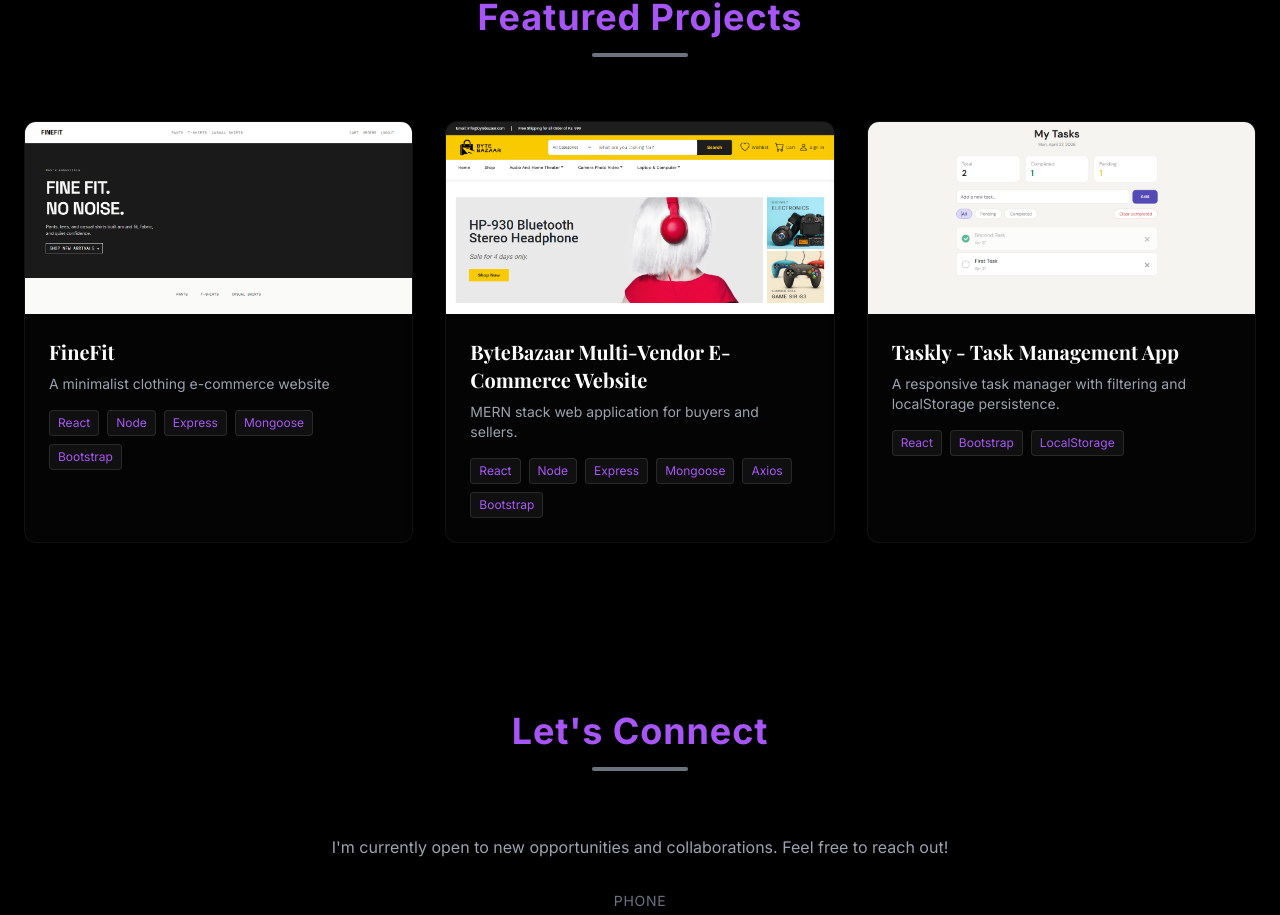
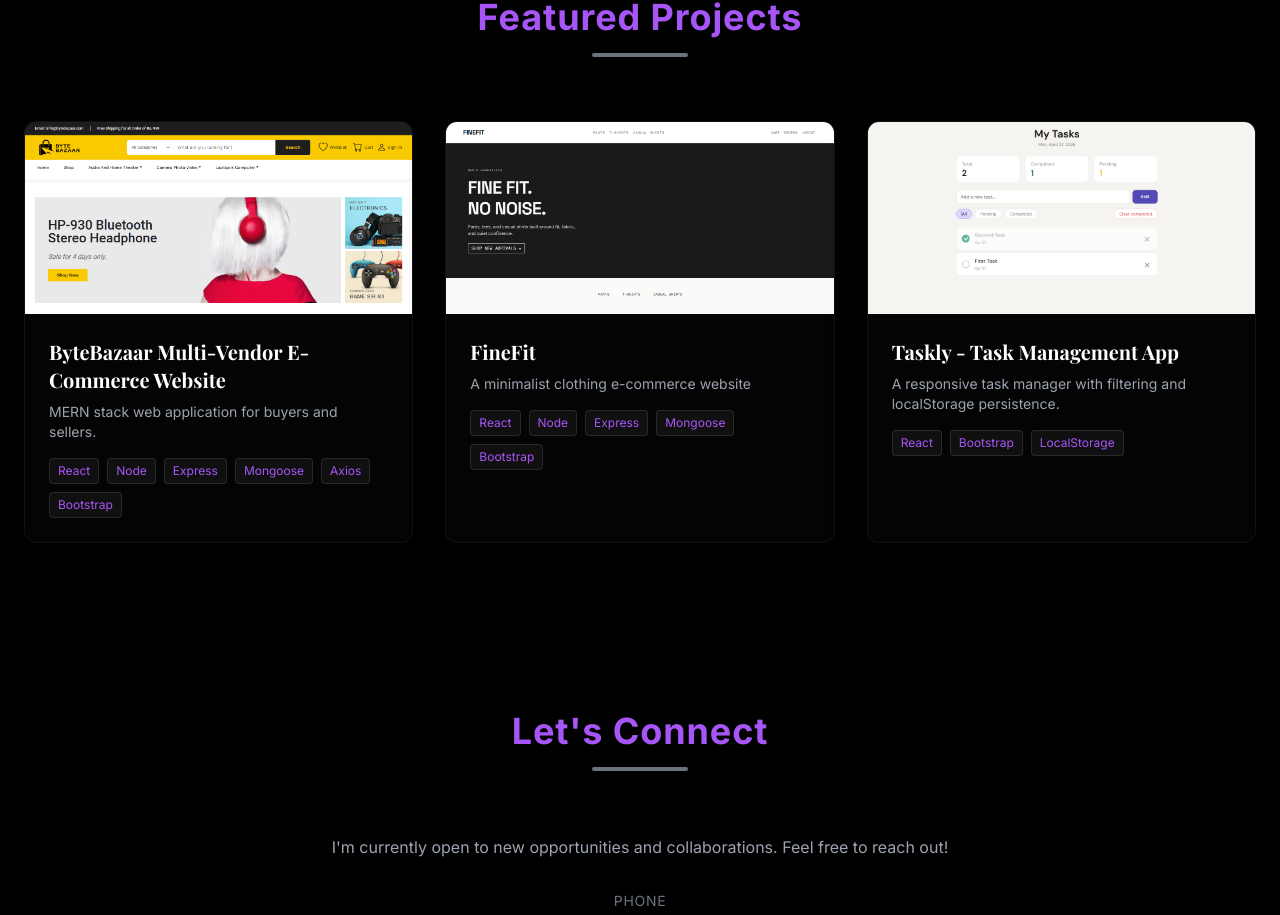
Before and after one commit to affan082/portfolio, a React (Vite) app: page / in a window 1280 px wide. Shown: the part 2139-3054 px from the top of the page. Built offline with nearby package versions, Linux system fonts and the light colour scheme.

Commit message:
Update Projects.jsx

```diff
--- a/src/components/home/Projects.jsx
+++ b/src/components/home/Projects.jsx
@@ -5,8 +5,19 @@ import { FaGithub, FaExternalLinkAlt } from 'react-icons/fa';
 
 const Projects = () => {
     const projects = [
+
         {
             _id: '1',
+            title: 'ByteBazaar Multi-Vendor E-Commerce Website',
+            description: 'MERN stack web application for buyers and sellers.',
+            image: '/images/Bytebazaar Home.png',
+            tags: ['React', 'Node', 'Express', 'Mongoose', 'Axios', 'Bootstrap'],
+            category: 'Fullstack',
+            liveLink: 'https://byte-bazaar-neon.vercel.app/',
+            githubLink: 'https://github.com/affan082/ByteBazaar'
+        },
+        {
+            _id: '2',
             title: 'FineFit',
             description: 'A minimalist clothing e-commerce website',
             image: '/images/FineFit Screen.png',
@@ -15,20 +26,8 @@ const Projects = () => {
             liveLink: 'https://fine-fit-ecommerce-store.vercel.app/',
             githubLink: 'https://github.com/affan082/FineFit_EcommerceStore'
         },
-
-
         {
-            _id: '2',
-            title: 'ByteBazaar Multi-Vendor E-Commerce Website',
-            description: 'MERN stack web application for buyers and sellers.',
-            image: '/images/Bytebazaar Home.png',
-            tags: ['React', 'Node', 'Express', 'Mongoose', 'Axios', 'Bootstrap'],
-            category: 'Fullstack',
-            liveLink: 'https://byte-bazaar-neon.vercel.app/',
-            githubLink: 'https://github.com/affan082/ByteBazaar'
-        },
-          {
-            _id: '2',
+            _id: '3',
             title: 'Taskly - Task Management App',
             description: 'A responsive task manager with filtering and localStorage persistence.',
             image: '/images/TasklyScreen2.png',
```
